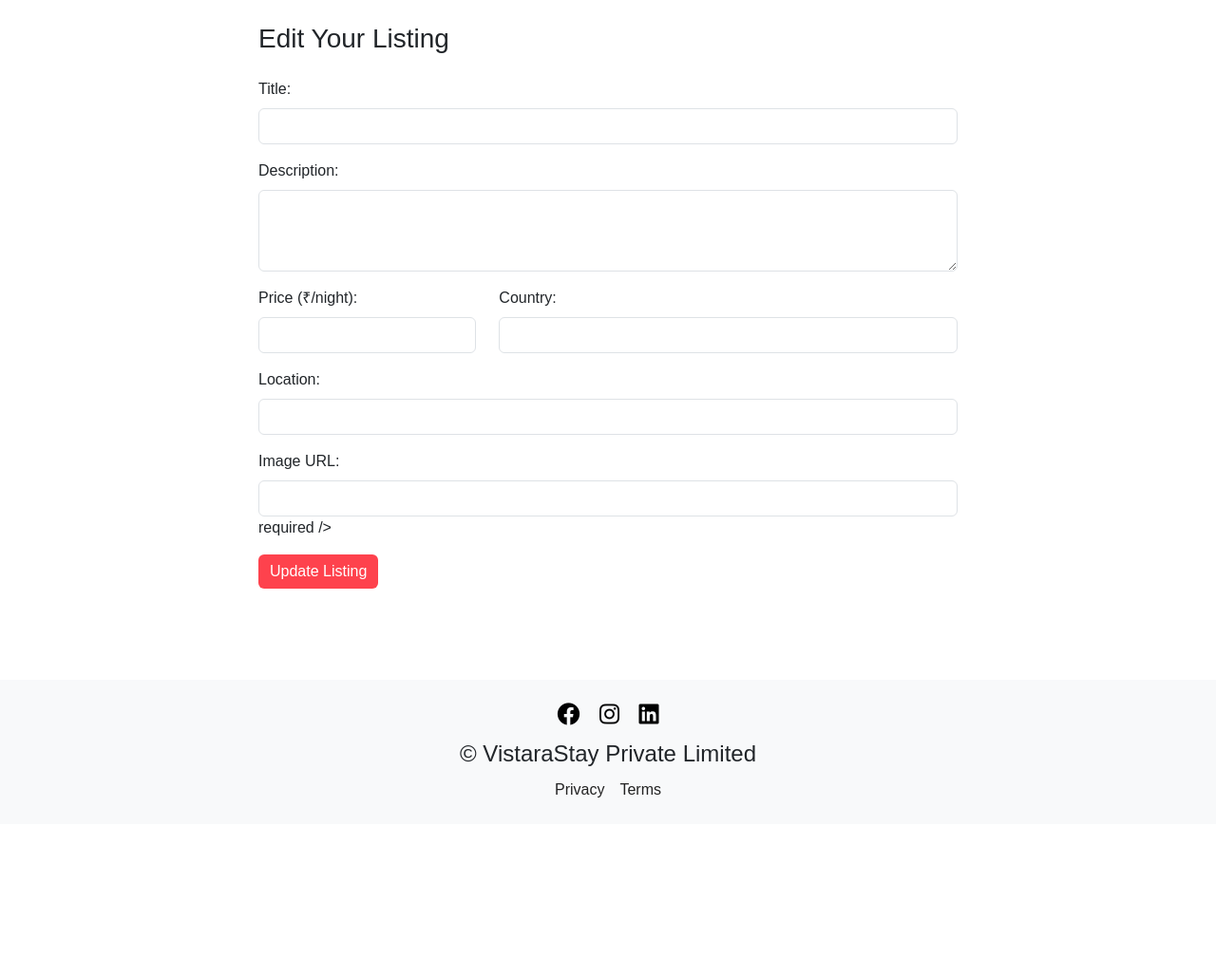
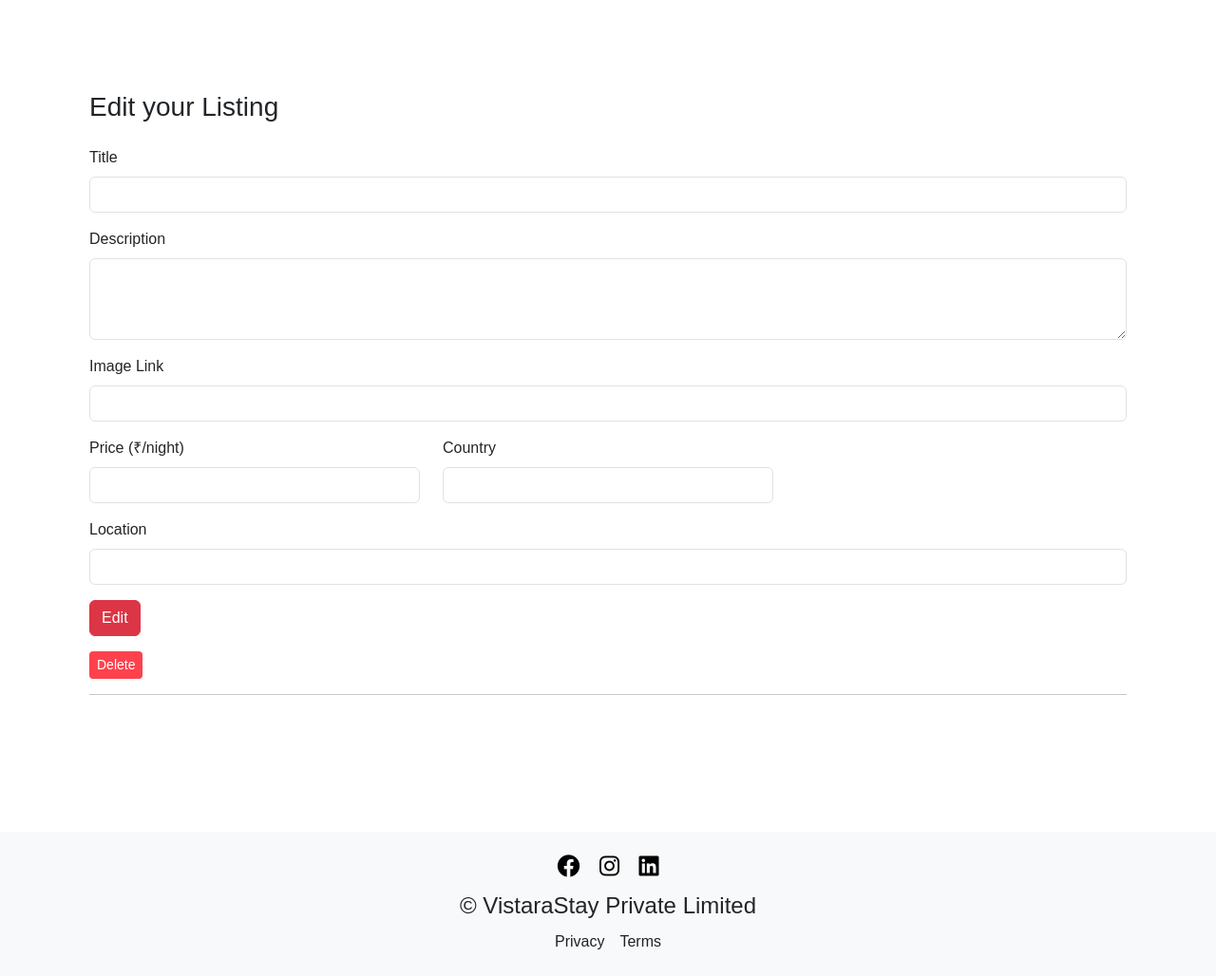
Before and after one commit to janvi2108/VistaraStay, a Node server app: template views/listings/edit.ejs in a window 1280 px wide. Shown: the part 80-1108 px from the top of the page at 95% size. Before the commit the page ends 920 px from the top, so only its background shows below. Run offline with Node 20, Linux system fonts and the light colour scheme; the template is opened without the code that fills it, so the values that code supplies are empty; some libraries are stand-ins or nearby versions.

Commit message:
code updated

```diff
--- a/app.js
+++ b/app.js
@@ -6,8 +6,10 @@ const path = require("path");
 const Listing = require("./models/listing.js");
 const methodOverride = require("method-override");
 const ejsMate = require("ejs-mate");
+const wrapAsync = require("./utils/wrapAsync.js");
+const ExpressError = require("./utils/ExpressError.js");
 
-// EJS engine & views setup
+// EJS setup
 app.engine("ejs", ejsMate);
 app.set("view engine", "ejs");
 app.set("views", path.join(__dirname, "views"));
@@ -29,15 +31,11 @@ app.get("/", (req, res) => {
   res.send("Root is working");
 });
 
-// Index route - All listings
-app.get("/listings", async (req, res) => {
-  try {
-    const allListings = await Listing.find({});
-    res.render("listings/index", { allListings });
-  } catch (err) {
-    res.status(500).send("Error fetching listings: " + err.message);
-  }
-});
+// Index route - all listings
+app.get("/listings", wrapAsync(async (req, res) => {
+  const listings = await Listing.find({});
+  res.render("listings/index", { listings });
+}));
 
 // New listing form
 app.get("/listings/new", (req, res) => {
@@ -45,65 +43,81 @@ app.get("/listings/new", (req, res) => {
 });
 
 // Create listing
-app.post("/listings", async (req, res) => {
-  console.log("Form submitted:", req.body);
+app.post("/listings", wrapAsync(async (req, res) => {
+  if (!req.body.listing) {
+    throw new ExpressError("Invalid Listing Data", 400);
+  }
+
   const newListing = new Listing(req.body.listing);
   await newListing.save();
   res.redirect(`/listings/${newListing._id}`);
+}));
+
+// Show listing
+app.get("/listings/:id", wrapAsync(async (req, res, next) => {
+  const { id } = req.params;
+  const listing = await Listing.findById(id);
+
+  if (!listing) {
+    throw new ExpressError("Listing not found", 404);
+  }
+
+  res.render("listings/show", { listing });
+}));
+
+// Edit form
+app.get("/listings/:id/edit", wrapAsync(async (req, res) => {
+  const { id } = req.params;
+  const listing = await Listing.findById(id);
+
+  if (!listing) {
+    throw new ExpressError("Listing not found", 404);
+  }
+
+  res.render("listings/edit", { listing });
+}));
+
+// Update listing
+app.put("/listings/:id", wrapAsync(async (req, res) => {
+  const { id } = req.params;
+  const updatedListing = await Listing.findByIdAndUpdate(id, req.body.listing, { runValidators: true });
+
+  if (!updatedListing) {
+    throw new ExpressError("Unable to update listing", 400);
+  }
+
+  res.redirect(`/listings/${id}`);
+}));
+
+// Delete listing
+app.delete("/listings/:id", wrapAsync(async (req, res) => {
+  const { id } = req.params;
+  const deleted = await Listing.findByIdAndDelete(id);
+
+  if (!deleted) {
+    throw new ExpressError("Listing not found or already deleted", 404);
+  }
+
+  res.redirect("/listings");
+}));
+
+// Catch-all route
+app.all('*', (req, res, next) => {
+  next(new ExpressError('Page Not Found!', 404));
 });
 
-// Show listing
-app.get("/listings/:id", async (req, res) => {
-  const { id } = req.params;
-  const listing = await Listing.findById(id);
-  console.log("Fetched listing:", listing);
-  res.render("listings/show", { listing });
+
+// Error handler
+app.use((err, req, res, next) => {
+  const { statusCode = 500 } = err;
+  if (!err.message) err.message = "Something went wrong!";
+  res.status(statusCode).render("error", { err }); // not .send
 });
 
-// Edit listing form
-app.get("/listings/:id/edit", async (req, res) => {
-  const { id } = req.params;
-  const listing = await Listing.findById(id);
-  res.render("listings/edit", { listing });
-});
 
-// Update listing
-app.put("/listings/:id", async (req, res) => {
-  const { id } = req.params;
-  await Listing.findByIdAndUpdate(id, { ...req.body.listing });
-  res.redirect(`/listings/${id}`);
-});
 
-// Delete listing (via GET for testing; should use DELETE in production)
-app.get("/listings/:id/delete", async (req, res) => {
-  const { id } = req.params;
-  await Listing.findByIdAndDelete(id);
-  res.send("Listing deleted");
-});
-
-// Test: Insert a sample listing
-app.get("/testListing", async (req, res) => {
-  let sampleListing = new Listing({
-    title: "My New Villa",
-    description: "By the beach",
-    price: 1200,
-    location: "Calangute, Goa",
-    country: "India",
-  });
-  await sampleListing.save();
-  console.log("Sample was saved");
-  res.send("Successful testing");
-});
-
-// Debug route: check for one listing
-app.get("/check-listing", async (req, res) => {
-  const listing = await Listing.findOne({ title: "Beachfront Bungalow in Bali" });
-  console.log(listing);
-  res.send(listing);
-});
-
-// Server
-const port = 8080;
+// Server start
+const port = 3000;
 app.listen(port, () => {
   console.log(`App is listening on port ${port}`);
 });
--- a/package.json
+++ b/package.json
@@ -11,7 +11,7 @@
   "description": "",
   "dependencies": {
     "ejs-mate": "^4.0.0",
-    "express": "^5.1.0",
+    "express": "^4.21.2",
     "method-override": "^3.0.0",
     "mongoose": "^8.16.4"
   }
--- /dev/null
+++ b/public/css/script.js
@@ -0,0 +1,19 @@
+// Example starter JavaScript for disabling form submissions if there are invalid fields
+(() => {
+  'use strict'
+
+  // Fetch all the forms we want to apply custom Bootstrap validation styles to
+  const forms = document.querySelectorAll('.needs-validation')
+
+  // Loop over them and prevent submission
+  Array.from(forms).forEach(form => {
+    form.addEventListener('submit', event => {
+      if (!form.checkValidity()) {
+        event.preventDefault()
+        event.stopPropagation()
+      }
+
+      form.classList.add('was-validated')
+    }, false)
+  })
+})()
--- /dev/null
+++ b/utils/ExpressError.js
@@ -0,0 +1,8 @@
+class ExpressError extends Error {
+  constructor(message, statusCode) {
+    super(message); // Call the parent Error constructor with the message
+    this.statusCode = statusCode;
+  }
+}
+
+module.exports = ExpressError;
--- /dev/null
+++ b/utils/wrapAsync.js
@@ -0,0 +1,5 @@
+module.exports = (fn) => {
+  return function (req, res, next) {
+    fn(req, res, next).catch(next);
+  };
+};
--- a/views/layout/boilerplate.ejs
+++ b/views/layout/boilerplate.ejs
@@ -8,34 +8,33 @@
   <!-- Bootstrap CSS -->
   <link href="https://cdn.jsdelivr.net/npm/bootstrap@5.3.2/dist/css/bootstrap.min.css" rel="stylesheet" />
 
-  <!-- Font Awesome 6 CSS -->
+  <!-- Font Awesome (optional) -->
   <link
-  rel="stylesheet"
-  href="https://cdnjs.cloudflare.com/ajax/libs/font-awesome/6.4.0/css/all.min.css"
-  integrity="..."
-  crossorigin="anonymous"
-  referrerpolicy="no-referrer"
-/>
-
+    rel="stylesheet"
+    href="https://cdnjs.cloudflare.com/ajax/libs/font-awesome/6.4.0/css/all.min.css"
+    crossorigin="anonymous"
+  />
 
   <!-- Custom CSS -->
   <link rel="stylesheet" href="/css/style.css" />
 </head>
 <body>
 
-  <!-- Navbar Include -->
+  <!-- Navbar -->
   <%- include("../includes/navbar") %>
 
-  <!-- Page Content -->
-  <main class="container my-4">
+  <!-- Main Content -->
+  <main class="container my-5">
     <%- body %>
   </main>
 
-  <!-- Footer Include -->
+  <!-- Footer -->
   <%- include("../includes/footer") %>
 
   <!-- Bootstrap JS -->
   <script src="https://cdn.jsdelivr.net/npm/bootstrap@5.3.2/dist/js/bootstrap.bundle.min.js"></script>
 
+  <!-- Custom JS (Fixed typo in script tag and filename) -->
+  <script src="/js/script.js"></script>
 </body>
 </html>
--- a/views/listings/edit.ejs
+++ b/views/listings/edit.ejs
@@ -1,85 +1,80 @@
-<% layout('layout/boilerplate') %>
+<% layout("/layout/boilerplate") %>
+<body>
+<div class="container my-5">
+    <h3 class="mb-4">Edit your Listing</h3>
 
-<div class="row justify-content-center">
-  <div class="col-8">
-    <h3 class="mb-4">Edit Your Listing</h3>
-
-    <form method="POST" action="/listings/<%= listing._id %>?_method=PUT">
+    <!-- Edit Form -->
+    <form action="/listings/<%= listing._id %>?_method=PUT" method="POST" class="needs-validation mb-3" novalidate>
+        <!-- Title -->
         <div class="mb-3">
-        <label for="title" class="form-label">Title:</label>
-        <input
-          type="text"
-          class="form-control"
-          id="title"
-          name="listing[title]"
-          value="<%= listing.title %>"
-          required
-        />
+            <label for="title-<%= listing._id %>" class="form-label">Title</label>
+            <input type="text" name="listing[title]" id="title-<%= listing._id %>" value="<%= listing.title %>" class="form-control" required>
         </div>
 
+        <!-- Description -->
         <div class="mb-3">
-        <label for="description" class="form-label">Description:</label>
-        <textarea
-          class="form-control"
-          id="description"
-          name="listing[description]"
-          rows="3"
-          required
-        ><%= listing.description %></textarea>
+            <label for="description-<%= listing._id %>" class="form-label">Description</label>
+            <textarea class="form-control" id="description<%= listing._id %>" name="listing[description]" rows="3" required><%= listing.description %></textarea>
+            <div class="invalid-feedback">Please enter a description.</div>
+        </div>
+
+        <!-- Image Link -->
+        <div class="mb-3">
+            <label for="image-<%= listing._id %>" class="form-label">Image Link</label>
+            <!-- Changed name attribute here -->
+            <input type="url" class="form-control" id="image-<%= listing._id %>" name="listing[image][url]" value="<%= listing.image?.url || '' %>" required>
+            <div class="invalid-feedback">Please enter a valid image URL.</div>
         </div>
 
         <div class="row">
+            <!-- Price -->
             <div class="mb-3 col-md-4">
-          <label for="price" class="form-label">Price (₹/night):</label>
-          <input
-            type="number"
-            class="form-control"
-            id="price"
-            name="listing[price]"
-            value="<%= listing.price %>"
-            required
-          />
+                <label for="price-<%= listing._id %>" class="form-label">Price (₹/night)</label>
+                <input type="number" class="form-control" id="price-<%= listing._id %>" name="listing[price]" value="<%= listing.price %>" required min="1">
+                <div class="invalid-feedback">Please enter a valid price.</div>
             </div>
 
-        <div class="mb-3 col-md-8">
-          <label for="country" class="form-label">Country:</label>
-          <input
-            type="text"
-            class="form-control"
-            id="country"
-            name="listing[country]"
-            value="<%= listing.country %>"
-            required
-          />
+            <!-- Country -->
+            <div class="mb-3 col-md-4">
+                <label for="country-<%= listing._id %>" class="form-label">Country</label>
+                <input type="text" class="form-control" id="country-<%= listing._id %>" name="listing[country]" value="<%= listing.country %>" required>
+                <div class="invalid-feedback">Please enter the country.</div>
             </div>
         </div>
 
+        <!-- Location -->
         <div class="mb-3">
-        <label for="location" class="form-label">Location:</label>
-        <input
-          type="text"
-          class="form-control"
-          id="location"
-          name="listing[location]"
-          value="<%= listing.location %>"
-          required
-        />
+            <label for="location-<%= listing._id %>" class="form-label">Location</label>
+            <input type="text" class="form-control" id="location-<%= listing._id %>" name="listing[location]" value="<%= listing.location %>" required>
+            <div class="invalid-feedback">Please enter the location.</div>
         </div>
 
-      <div class="mb-3">
-        <label for="image" class="form-label">Image URL:</label>
-        <input
-          type="url"
-          class="form-control"
-          id="image"
-          name="listing[image]"
-          value="<%= listing.image %>" <!-- Update if it's image.url -->
-          required
-        />
+        <!-- Edit Button -->
+        <button type="submit" class="btn btn-danger">Edit</button>
+    </form>
+
+    <!-- Delete Form -->
+    <form action="/listings/<%= listing._id %>?_method=DELETE" method="POST" class="d-inline"
+          onsubmit="return confirm('Are you sure you want to delete this listing?');">
+        <button type="submit" class="btn btn-dark btn-sm">Delete</button>
+    </form>
+    <hr>
 </div>
 
-      <button type="submit" class="btn btn-dark">Update Listing</button>
-      <br><br>
-    </form>
-  </div>
-</div>
+<!-- Bootstrap validation JS -->
+<script>
+(() => {
+    'use strict';
+    const forms = document.querySelectorAll('.needs-validation');
+    Array.from(forms).forEach(form => {
+        form.addEventListener('submit', event => {
+            if (!form.checkValidity()) {
+                event.preventDefault();
+                event.stopPropagation();
+            }
+            form.classList.add('was-validated');
+        }, false);
+    });
+})();
+</script>
+</body>
```
Also changed, not shown: models/listing.js (+31 -11 lines), public/css/style.css (+39 -0 lines), views/error.ejs (added, +12 -0 lines), views/listings/index.ejs (+25 -20 lines), views/listings/new.ejs (+94 -16 lines), views/listings/show.ejs (+12 -6 lines), 1 other file. Lines whose indentation alone changed are shown as unchanged.
